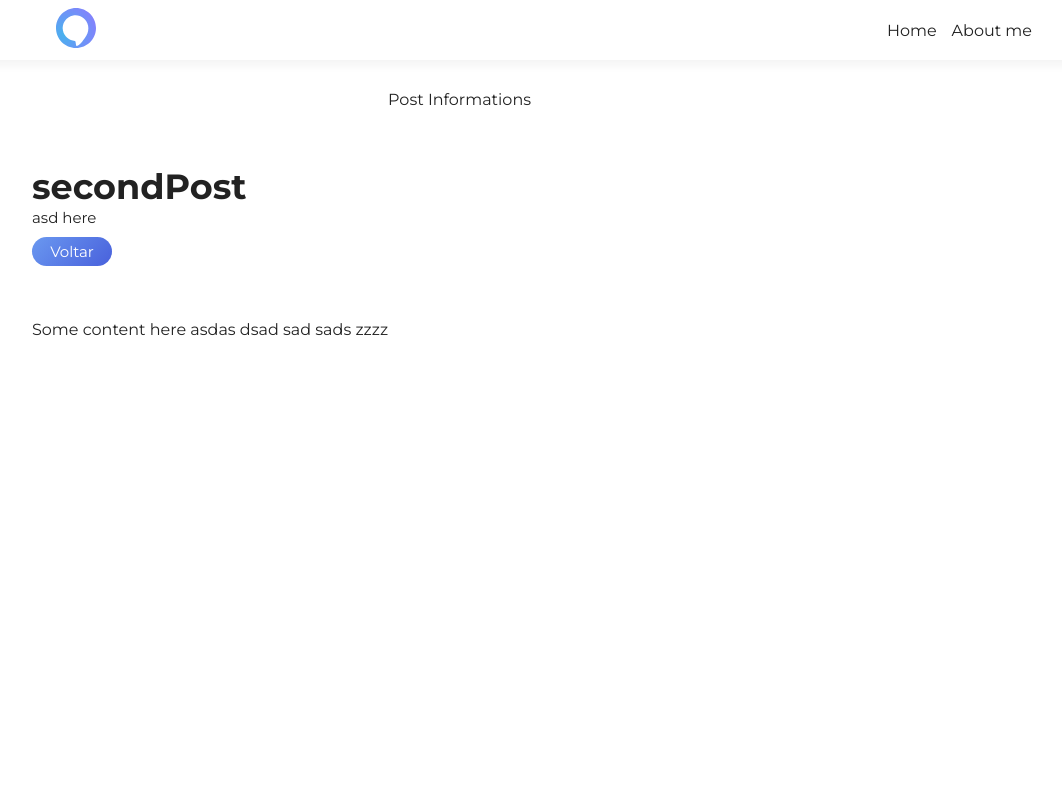
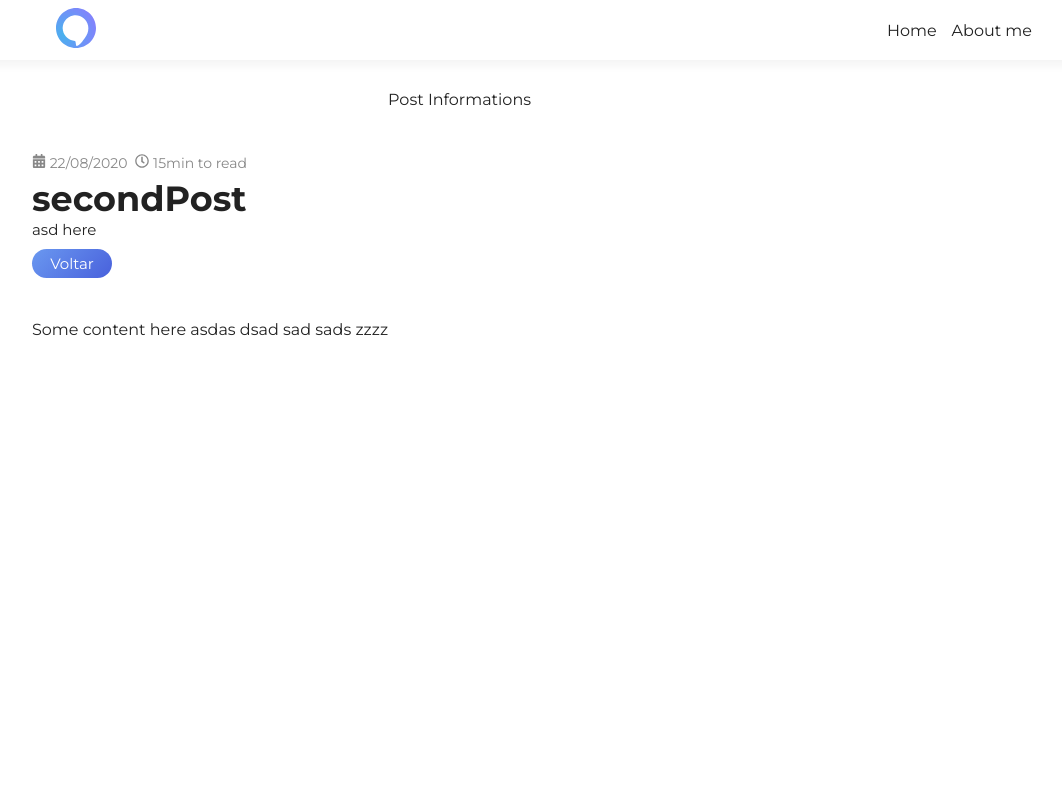
Before and after one commit to massaaki/personal-blog, a Next.js app: page /post/mySecondPost in a window 1280 px wide. Shown: the top 800 px of the page, without its empty margins (96-1158 px from the left). Built offline with nearby package versions, Linux system fonts and the light colour scheme.

Commit message:
feat: added publicationInformations(read/published)

```diff
--- a/src/pages/post/[postname].tsx
+++ b/src/pages/post/[postname].tsx
@@ -1,6 +1,9 @@
 import Link from 'next/link';
 import matter from 'gray-matter';
 import ReactMarkdown from 'react-markdown';
+
+import { FaCalendarAlt, FaRegClock } from 'react-icons/fa';
+
 import DefaultLayout from 'shared/layout/DefaultLayout';
 import {
   Post,
@@ -8,7 +11,8 @@ import {
   Article,
   Title,
   Author,
-  ArticleHeader
+  ArticleHeader,
+  PublicationInformation
 } from './styles';
 
 interface IRequest {
@@ -32,6 +36,18 @@ const post = ({ frontmatter, markdownBody }: IRequest) => {
         <Post>
           <Article>
             <ArticleHeader>
+              <PublicationInformation>
+                <ul>
+                  <li>
+                    {' '}
+                    <FaCalendarAlt /> 22/08/2020
+                  </li>
+                  <li>
+                    {' '}
+                    <FaRegClock /> 15min to read
+                  </li>
+                </ul>
+              </PublicationInformation>
               <Title>{frontmatter.title}</Title>
               <Author>{frontmatter.author}</Author>
               <Link href="/">
--- a/src/pages/post/styles.ts
+++ b/src/pages/post/styles.ts
@@ -26,6 +26,20 @@ export const Post = styled.div`
 export const Article = styled.article`
   margin: 30px 0;
   min-height: 100vh;
+`;
+
+export const PublicationInformation = styled.div`
+  ul {
+    display: inline-flex;
+    margin-bottom: 5px;
+    li {
+      &:not(:last-child) {
+        margin-right: 8px;
+      }
+      font-size: 14px;
+      color: #888;
+    }
+  }
 `;
 
 export const Title = styled.h1`
```
